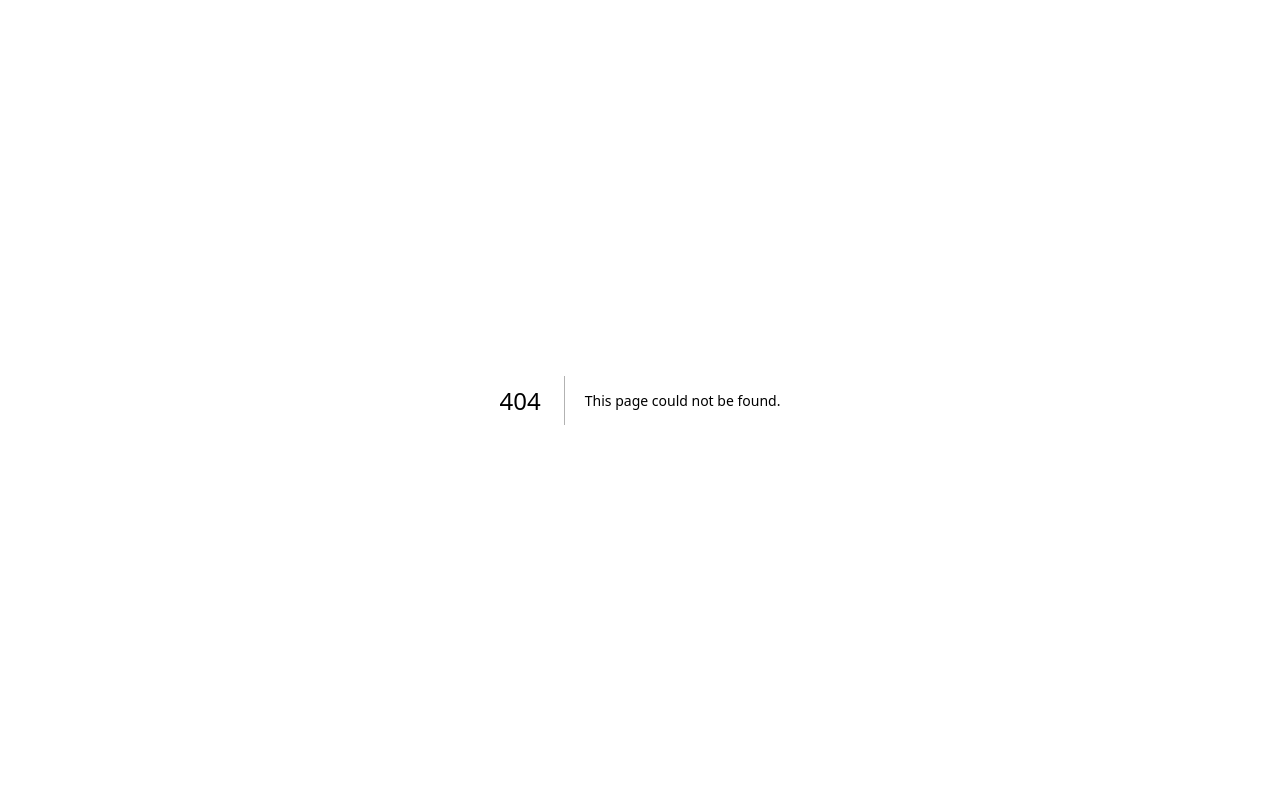
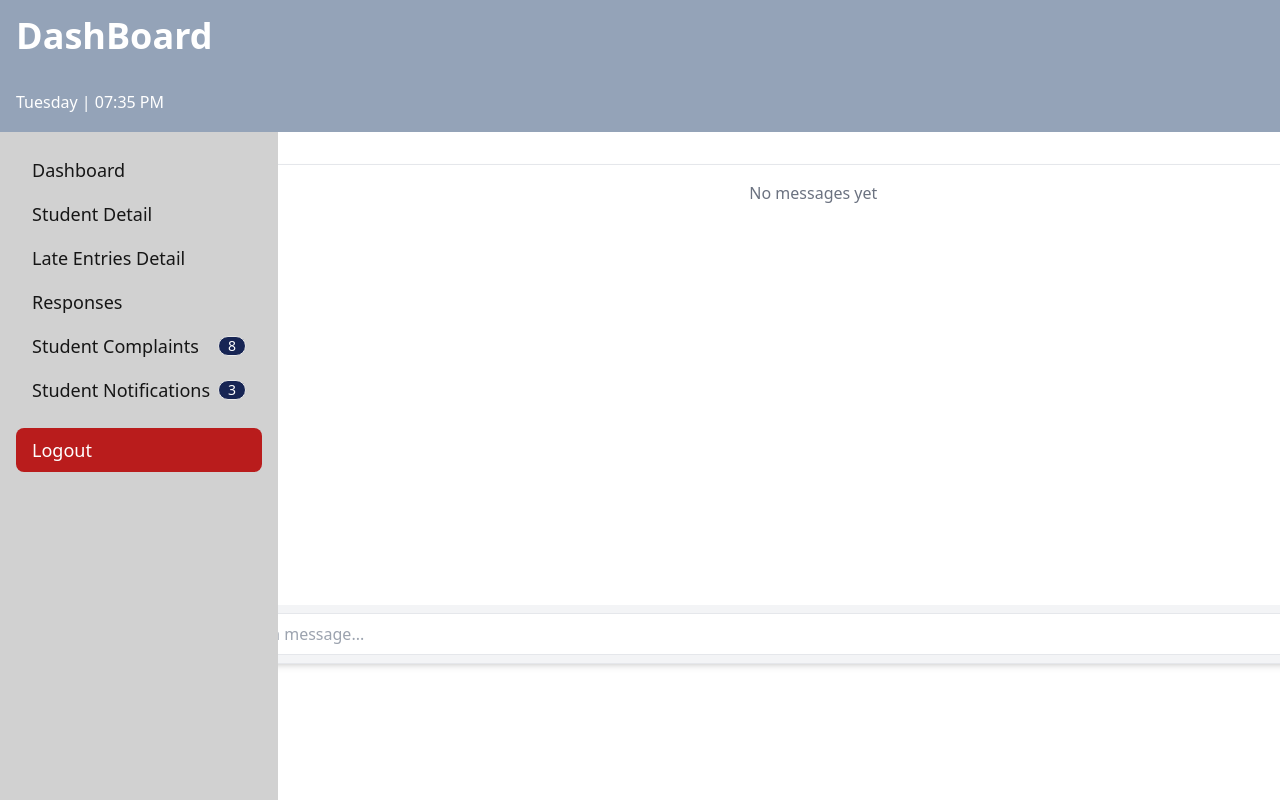
Before and after one commit to Shuaibullattil/lateCheck, a Next.js app in the folder sampleone/: page /notifications in a window 1280 px wide. Before the commit this address had no page. Built offline with nearby package versions, Linux system fonts and the light colour scheme.

Commit message:
wefuzasxdcfvbhjklm,;.

```diff
--- a/sampleone/package.json
+++ b/sampleone/package.json
@@ -14,6 +14,7 @@
     "axios": "^1.7.9",
     "html5-qrcode": "^2.3.8",
     "next": "15.1.5",
+    "qrcode.react": "^4.2.0",
     "react": "^19.0.0",
     "react-dom": "^19.0.0"
   },
--- /dev/null
+++ b/sampleone/src/app/notifications/page.tsx
@@ -0,0 +1,79 @@
+"use client";
+import React, { useState } from 'react';
+import SideBar from '../components/sidebar';
+
+const daysOfWeek = ["Sunday", "Monday", "Tuesday", "Wednesday", "Thursday", "Friday", "Saturday"];
+const today = new Date();
+const weekDay = daysOfWeek[today.getDay()];
+
+const now = new Date();
+let hours = now.getHours();
+const minutes = now.getMinutes();
+const ampm = hours >= 12 ? 'PM' : 'AM';
+hours = hours % 12 || 12;
+const formattedTime = `${hours.toString().padStart(2, '0')}:${minutes.toString().padStart(2, '0')} ${ampm}`;
+
+export default function Dashboard() {
+    const [messages, setMessages] = useState<string[]>([]);
+    const [input, setInput] = useState('');
+
+    const sendMessage = () => {
+        if (input.trim() !== '') {
+            setMessages([...messages, input]);
+            setInput('');
+        }
+    };
+
+    return (
+        <div className="h-screen flex flex-col">
+            {/* Top Bar */}
+            <div className='grid grid-cols-12 bg-slate-400 p-4'>
+                <div className='prose items-center col-span-12'>
+                    <h1 className='text-white'>DashBoard</h1>
+                    <h5 className='text-white'>{weekDay} | {formattedTime}</h5>
+                </div>
+            </div>
+
+            {/* Main Content */}
+            <div className="flex flex-1 grid grid-cols-12 overflow-hidden">
+                {/* Sidebar */}
+                <div className='sm:col-span-2 hidden md:block bg-base-300'>
+                    <SideBar />
+                </div>
+
+                {/* Chat Area */}
+                <div className='sm:col-span-10 col-span-12 flex flex-col mt-8 bg-white w-[1200px] h-[500px] mx-auto border rounded-lg shadow-md'>
+                    {/* Chat Messages (Scrollable) */}
+                    <div className="flex-1 overflow-y-auto p-4 h-[400px]">
+                        {messages.length === 0 ? (
+                            <p className="text-gray-500 text-center">No messages yet</p>
+                        ) : (
+                            messages.map((msg, index) => (
+                                <div key={index} className="mb-2 p-2 bg-gray-200 rounded-md">
+                                    {msg}
+                                </div>
+                            ))
+                        )}
+                    </div>
+
+                    {/* Input Box (Fixed at Bottom) */}
+                    <div className="p-2 bg-gray-100 flex">
+                        <input
+                            type='text'
+                            value={input}
+                            onChange={(e) => setInput(e.target.value)}
+                            className='flex-1 p-2 border rounded-md'
+                            placeholder='Type a message...'
+                        />
+                        <button
+                            onClick={sendMessage}
+                            className='ml-2 px-4 py-2 bg-blue-500 text-white rounded-md hover:bg-blue-600'
+                        >
+                            Send
+                        </button>
+                    </div>
+                </div>
+            </div>
+        </div>
+    );
+}
--- a/sampleone/src/app/qrscanner/page.tsx
+++ b/sampleone/src/app/qrscanner/page.tsx
@@ -1,14 +1,13 @@
 "use client"
-
 import { useEffect,useState } from "react";
 import { useRouter } from "next/navigation";
 import MenuButton from "../components/user/menubutton";
 import QrReader from "../components/Qrreader";
 
-export default function myscanner(){
+export default function Myscanner(){
 
     const router = useRouter();
-    const [user, setUser] = useState<any>(null); // Initially null to avoid hydration issues
+    const [user, setUser] = useState<unknown>(null); // Initially null to avoid hydration issues
 
     useEffect(() => {
         // Ensure localStorage access happens only on the client
```
Also changed, not shown: 2 other files (tests, documents, lock files or other folders).
